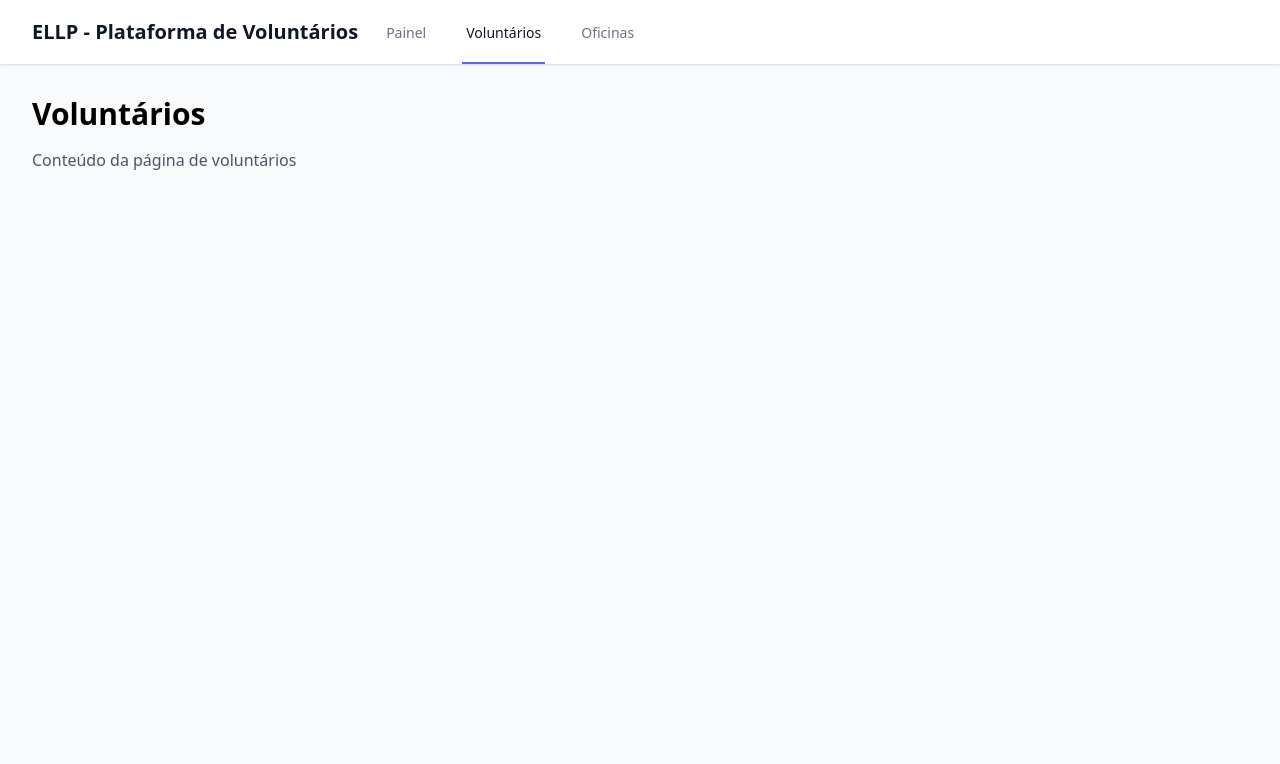
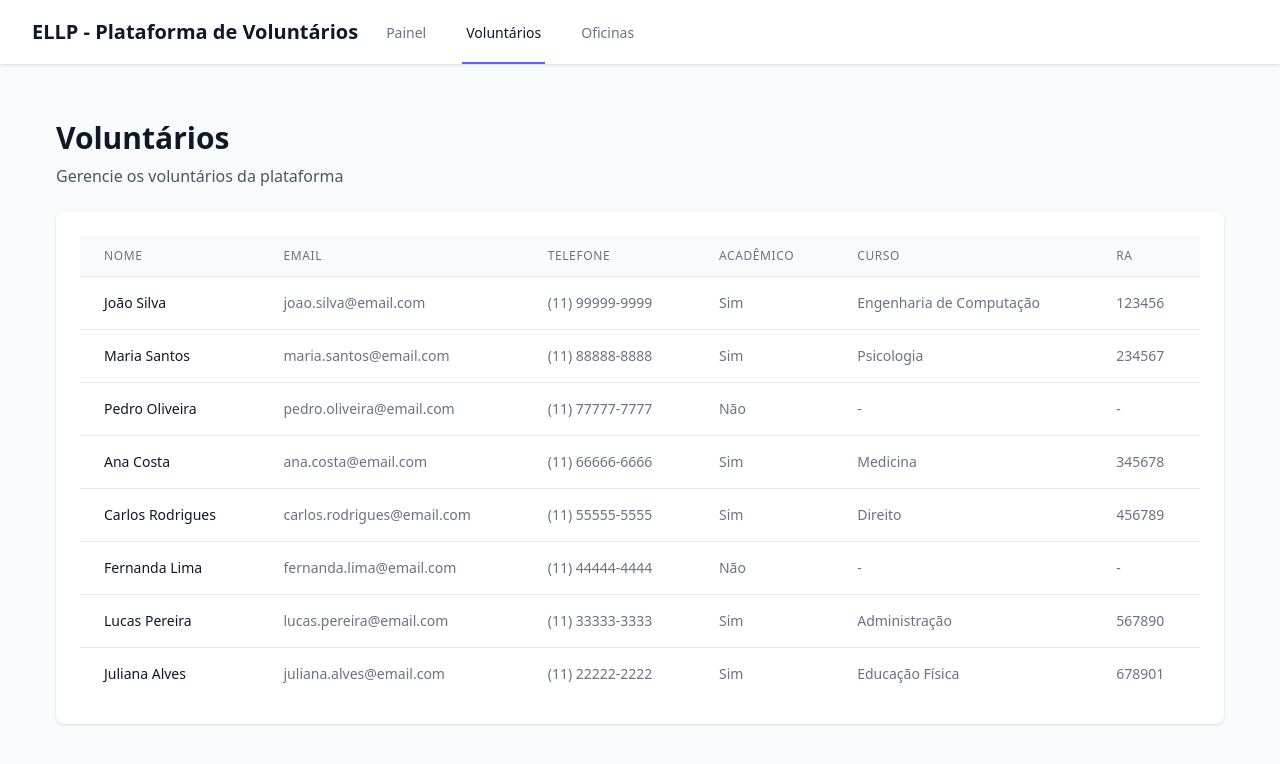
Before and after one commit to ryanmiura/ellp-volunteer-platform, a React (Vite) app in the folder frontend/: page /volunteers in a window 1280 px wide. Shown: the top 764 px of the page. Built offline with nearby package versions, Linux system fonts and the light colour scheme.

Commit message:
feat: add basic volunteers list structure with mock data

```diff
--- a/frontend/src/pages/VolunteersPage.tsx
+++ b/frontend/src/pages/VolunteersPage.tsx
@@ -1,10 +1,159 @@
+import { useState } from 'react';
+import type { Volunteer } from '../types/volunteer.types';
+
+const mockVolunteers: Volunteer[] = [
+  {
+    id: '1',
+    name: 'João Silva',
+    email: 'joao.silva@email.com',
+    phone: '(11) 99999-9999',
+    isAcademic: true,
+    course: 'Engenharia de Computação',
+    ra: '123456',
+    createdAt: new Date('2024-01-15'),
+    updatedAt: new Date('2024-01-15')
+  },
+  {
+    id: '2',
+    name: 'Maria Santos',
+    email: 'maria.santos@email.com',
+    phone: '(11) 88888-8888',
+    isAcademic: true,
+    course: 'Psicologia',
+    ra: '234567',
+    createdAt: new Date('2024-02-01'),
+    updatedAt: new Date('2024-02-01')
+  },
+  {
+    id: '3',
+    name: 'Pedro Oliveira',
+    email: 'pedro.oliveira@email.com',
+    phone: '(11) 77777-7777',
+    isAcademic: false,
+    createdAt: new Date('2024-02-15'),
+    updatedAt: new Date('2024-02-15')
+  },
+  {
+    id: '4',
+    name: 'Ana Costa',
+    email: 'ana.costa@email.com',
+    phone: '(11) 66666-6666',
+    isAcademic: true,
+    course: 'Medicina',
+    ra: '345678',
+    createdAt: new Date('2024-03-01'),
+    updatedAt: new Date('2024-03-01')
+  },
+  {
+    id: '5',
+    name: 'Carlos Rodrigues',
+    email: 'carlos.rodrigues@email.com',
+    phone: '(11) 55555-5555',
+    isAcademic: true,
+    course: 'Direito',
+    ra: '456789',
+    createdAt: new Date('2024-03-15'),
+    updatedAt: new Date('2024-03-15')
+  },
+  {
+    id: '6',
+    name: 'Fernanda Lima',
+    email: 'fernanda.lima@email.com',
+    phone: '(11) 44444-4444',
+    isAcademic: false,
+    createdAt: new Date('2024-04-01'),
+    updatedAt: new Date('2024-04-01')
+  },
+  {
+    id: '7',
+    name: 'Lucas Pereira',
+    email: 'lucas.pereira@email.com',
+    phone: '(11) 33333-3333',
+    isAcademic: true,
+    course: 'Administração',
+    ra: '567890',
+    createdAt: new Date('2024-04-15'),
+    updatedAt: new Date('2024-04-15')
+  },
+  {
+    id: '8',
+    name: 'Juliana Alves',
+    email: 'juliana.alves@email.com',
+    phone: '(11) 22222-2222',
+    isAcademic: true,
+    course: 'Educação Física',
+    ra: '678901',
+    createdAt: new Date('2024-05-01'),
+    updatedAt: new Date('2024-05-01')
+  }
+];
+
 function VolunteersPage() {
+  const [volunteers] = useState<Volunteer[]>(mockVolunteers);
+
   return (
-    <div>
-      <h1 className="text-3xl font-bold mb-4">Voluntários</h1>
-      <p className="text-gray-600">Conteúdo da página de voluntários</p>
+    <div className="p-6">
+      <div className="mb-6">
+        <h1 className="text-3xl font-bold text-gray-900">Voluntários</h1>
+        <p className="text-gray-600 mt-2">Gerencie os voluntários da plataforma</p>
+      </div>
+
+      <div className="bg-white shadow rounded-lg">
+        <div className="px-4 py-5 sm:p-6">
+          <div className="overflow-x-auto">
+            <table className="min-w-full divide-y divide-gray-200">
+              <thead className="bg-gray-50">
+                <tr>
+                  <th className="px-6 py-3 text-left text-xs font-medium text-gray-500 uppercase tracking-wider">
+                    Nome
+                  </th>
+                  <th className="px-6 py-3 text-left text-xs font-medium text-gray-500 uppercase tracking-wider">
+                    Email
+                  </th>
+                  <th className="px-6 py-3 text-left text-xs font-medium text-gray-500 uppercase tracking-wider">
+                    Telefone
+                  </th>
+                  <th className="px-6 py-3 text-left text-xs font-medium text-gray-500 uppercase tracking-wider">
+                    Acadêmico
+                  </th>
+                  <th className="px-6 py-3 text-left text-xs font-medium text-gray-500 uppercase tracking-wider">
+                    Curso
+                  </th>
+                  <th className="px-6 py-3 text-left text-xs font-medium text-gray-500 uppercase tracking-wider">
+                    RA
+                  </th>
+                </tr>
+              </thead>
+              <tbody className="bg-white divide-y divide-gray-200">
+                {volunteers.map((volunteer) => (
+                  <tr key={volunteer.id} className="hover:bg-gray-50">
+                    <td className="px-6 py-4 whitespace-nowrap text-sm font-medium text-gray-900">
+                      {volunteer.name}
+                    </td>
+                    <td className="px-6 py-4 whitespace-nowrap text-sm text-gray-500">
+                      {volunteer.email}
+                    </td>
+                    <td className="px-6 py-4 whitespace-nowrap text-sm text-gray-500">
+                      {volunteer.phone || '-'}
+                    </td>
+                    <td className="px-6 py-4 whitespace-nowrap text-sm text-gray-500">
+                      {volunteer.isAcademic ? 'Sim' : 'Não'}
+                    </td>
+                    <td className="px-6 py-4 whitespace-nowrap text-sm text-gray-500">
+                      {volunteer.course || '-'}
+                    </td>
+                    <td className="px-6 py-4 whitespace-nowrap text-sm text-gray-500">
+                      {volunteer.ra || '-'}
+                    </td>
+                  </tr>
+                ))}
+              </tbody>
+            </table>
+          </div>
+        </div>
+      </div>
     </div>
-  )
+  );
 }
 
-export default VolunteersPage
+export default VolunteersPage;
```
